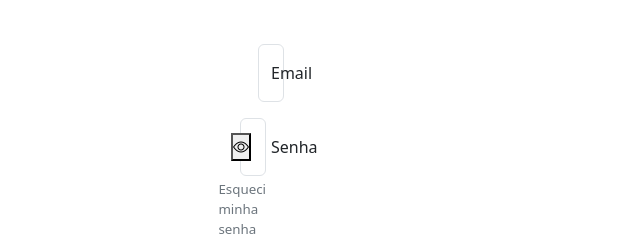
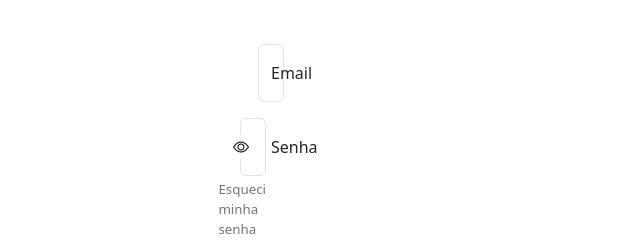
Before and after one commit to APPRecand/Recand_web, a plain HTML site: page index.html in a window 1280 px wide. Shown: the part 288-528 px from the top of the page, 538-1178 px from the left. Drawn offline with nearby package versions, Linux system fonts and the light colour scheme.

Commit message:
feat: add style to eye button

```diff
--- a/style.css
+++ b/style.css
@@ -67,6 +67,18 @@ main {
   position: absolute;
   margin-right: 15px;
   cursor: pointer;
+  border: none;
+  border-radius: 10px;
+  background-color: white;
+  padding: 0px 2px;
+}
+
+.input-pass button:hover {
+  background-color: rgb(238, 235, 235);
+}
+
+.input-pass button:active {
+  padding: 0.5px;
 }
 
 .footer-container {
```
